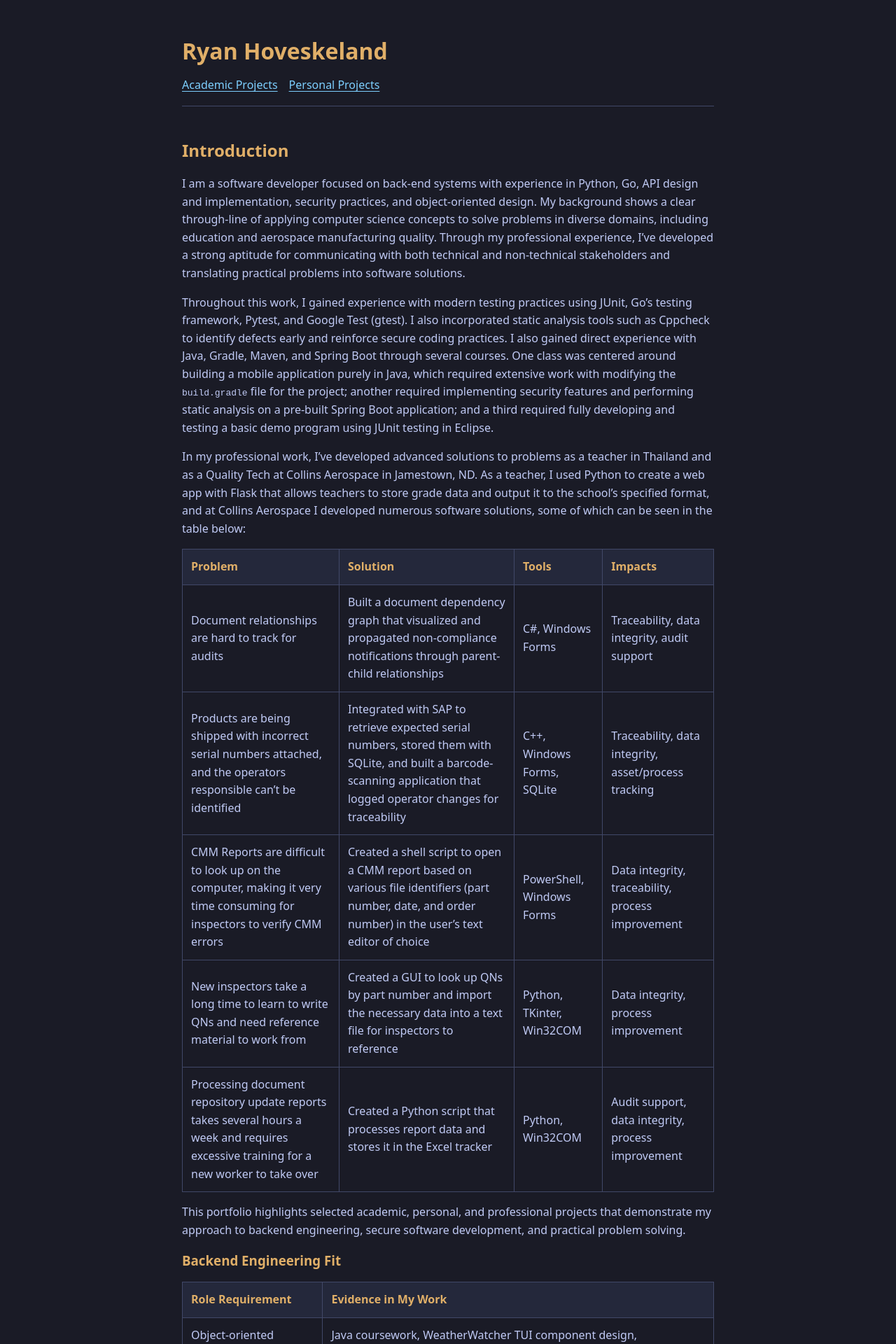
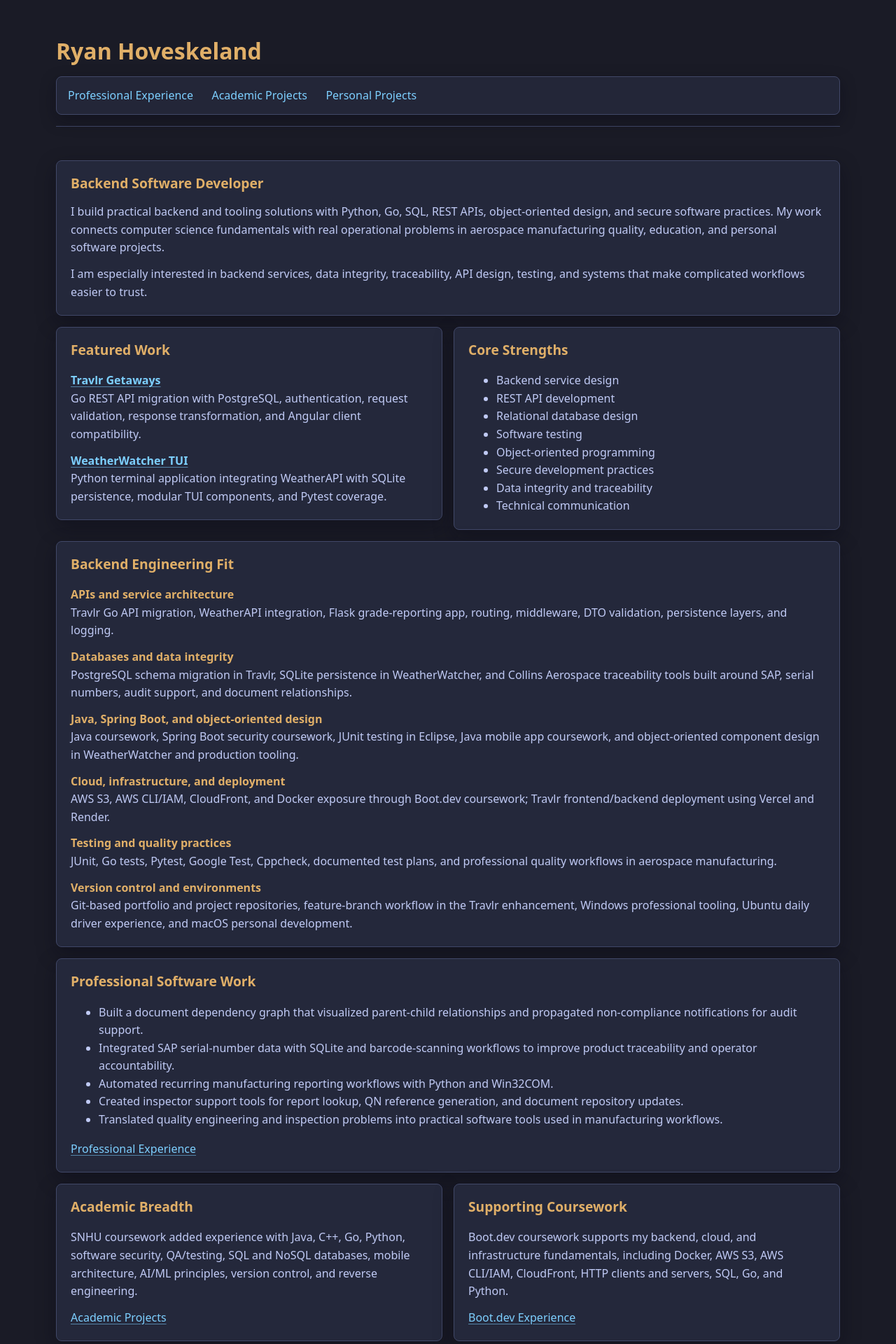
Before and after one commit to roxensox/roxensox.github.io, a Jekyll site: the page built from index.md, in a window 1280 px wide. Shown: the top 1920 px of the page at 70% size. Built offline with Jekyll 4.4.1, drawn with Linux system fonts in a browser that asks for light colours; some of the changed text lies outside the part shown.

Commit message:
Made lots of layout changes for UX

```diff
--- a/_data/navigation.yml
+++ b/_data/navigation.yml
@@ -1,5 +1,8 @@
 - title: Home
   url: /
+
+- title: Professional Experience
+  url: /professional-experience/
 
 - title: Academic Projects
   url: /academic-projects/
--- a/assets/css/style.css
+++ b/assets/css/style.css
@@ -57,9 +57,29 @@ body {
 	background: var(--page-bg);
 }
 
+body.theme-home {
+	max-width: 1120px;
+}
+
 header {
 	margin-bottom: 3rem;
 	border-bottom: 1px solid var(--border-color);
+}
+
+body:not(.theme-home) main {
+	padding: 1.5rem;
+	border: 1px solid var(--border-color);
+	border-radius: 8px;
+	background: var(--surface-color);
+	box-shadow: 0 10px 28px var(--shadow-color);
+}
+
+main > :first-child {
+	margin-top: 0;
+}
+
+main > :last-child {
+	margin-bottom: 0;
 }
 
 .site-heading {
@@ -126,6 +146,73 @@ hr {
 	border-top: 1px solid var(--border-color);
 }
 
+img {
+	display: block;
+	max-width: 100%;
+	height: auto;
+	margin: 1.5rem auto;
+	border: 1px solid var(--border-color);
+	border-radius: 6px;
+	background: var(--code-bg);
+}
+
+.home-grid {
+	display: grid;
+	grid-template-columns: repeat(2, minmax(0, 1fr));
+	gap: 1rem;
+	align-items: start;
+}
+
+.home-card {
+	min-width: 0;
+	padding: 1.25rem;
+	overflow-x: auto;
+	border: 1px solid var(--border-color);
+	border-radius: 8px;
+	background: var(--surface-color);
+	box-shadow: 0 10px 28px var(--shadow-color);
+}
+
+.home-card--intro,
+.home-card--wide {
+	grid-column: 1 / -1;
+}
+
+.home-card > :first-child {
+	margin-top: 0;
+}
+
+.home-card > :last-child {
+	margin-bottom: 0;
+}
+
+.home-card h2,
+.home-card h3 {
+	font-size: 1.2rem;
+}
+
+.home-card p {
+	margin: 0.75rem 0;
+}
+
+.home-card strong {
+	color: var(--heading-color);
+}
+
+.home-card table {
+	font-size: 0.94rem;
+}
+
+.home-card--wide table {
+	min-width: 680px;
+}
+
+.home-card th,
+.home-card td {
+	padding: 0.6rem;
+	vertical-align: top;
+}
+
 /* Code block formatting */
 .highlighter-rouge {
 	max-width: 100%;
@@ -161,17 +248,30 @@ pre code {
 .site-nav {
 	display: flex;
 	align-items: center;
-	gap: 1rem;
+	gap: 0.35rem;
 	margin: 1rem 0;
+	padding: 0.35rem;
 	flex-wrap: wrap;
+	border: 1px solid var(--border-color);
+	border-radius: 8px;
+	background: color-mix(in srgb, var(--surface-color) 88%, var(--page-bg));
+	box-shadow: 0 8px 22px var(--shadow-color);
 }
 
 .site-nav a,
 .nav-dropdown summary {
+	display: inline-flex;
+	align-items: center;
+	min-height: 2rem;
+	padding: 0.3rem 0.65rem;
+	border-radius: 6px;
 	color: var(--link-color);
 	cursor: pointer;
 	font: inherit;
-	text-decoration: underline;
+	text-decoration: none;
+	transition:
+		background 0.15s ease,
+		color 0.15s ease;
 }
 
 .nav-dropdown {
@@ -187,28 +287,36 @@ pre code {
 }
 
 .nav-dropdown summary::after {
-	content: " ▾";
+	content: "▾";
+	margin-left: 0.35rem;
+	color: var(--muted-text);
+	font-size: 0.78em;
 }
 
 .nav-dropdown[open] summary::after {
-	content: " ▴";
+	content: "▴";
+}
+
+.nav-dropdown--context > summary {
+	color: var(--heading-color);
 }
 
 .nav-dropdown__menu {
 	position: absolute;
-	top: 100%;
+	top: calc(100% + 0.35rem);
 	left: 0;
 	z-index: 10;
 	min-width: 14rem;
-	padding: 0.5rem;
+	padding: 0.35rem;
 	border: 1px solid var(--border-color);
-	border-radius: 6px;
+	border-radius: 8px;
 	background: var(--surface-color);
 	box-shadow: 0 12px 30px var(--shadow-color);
 }
 
 .nav-dropdown__menu a {
 	display: block;
+	min-height: auto;
 	padding: 0.45rem 0.6rem;
 	text-decoration: none;
 }
@@ -238,14 +346,18 @@ pre code {
 .nav-dropdown__menu a:focus,
 .nav-dropdown__nested summary:hover,
 .nav-dropdown__nested summary:focus {
+	color: var(--link-hover);
 	background: var(--surface-hover);
 }
 
 .site-nav a:hover,
 .site-nav a:focus,
 .nav-dropdown summary:hover,
-.nav-dropdown summary:focus {
+.nav-dropdown summary:focus,
+.nav-dropdown[open] > summary {
 	color: var(--link-hover);
+	background: var(--surface-hover);
+	outline: none;
 }
 
 /* Tooltip formatting */
@@ -297,3 +409,13 @@ pre code {
 	border: 0;
 	border-radius: 6px;
 }
+
+@media (max-width: 760px) {
+	body {
+		padding: 1.25rem;
+	}
+
+	.home-grid {
+		grid-template-columns: 1fr;
+	}
+}
--- a/index.md
+++ b/index.md
@@ -4,56 +4,87 @@ title: Home
 permalink: /
 ---
 
-## Introduction
+<div class="home-grid" markdown="1">
 
-I am a software developer focused on back-end systems with experience in Python, Go, API design and implementation, security practices, and object-oriented design. My background shows a clear through-line of applying computer science concepts to solve problems in diverse domains, including education and aerospace manufacturing quality. Through my professional experience, I've developed a strong aptitude for communicating with both technical and non-technical stakeholders and translating practical problems into software solutions.
+<section class="home-card home-card--intro" markdown="1">
+## Backend Software Developer
 
-Throughout this work, I gained experience with modern testing practices using JUnit, Go's testing framework, Pytest, and Google Test (gtest). I also incorporated static analysis tools such as Cppcheck to identify defects early and reinforce secure coding practices. I also gained direct experience with Java, Gradle, Maven, and Spring Boot through several courses. One class was centered around building a mobile application purely in Java, which required extensive work with modifying the `build.gradle` file for the project; another required implementing security features and performing static analysis on a pre-built Spring Boot application; and a third required fully developing and testing a basic demo program using JUnit testing in Eclipse.
+I build practical backend and tooling solutions with Python, Go, SQL, REST APIs, object-oriented design, and secure software practices. My work connects computer science fundamentals with real operational problems in aerospace manufacturing quality, education, and personal software projects.
 
-In my professional work, I've developed advanced solutions to problems as a teacher in Thailand and as a Quality Tech at Collins Aerospace in Jamestown, ND. As a teacher, I used Python to create a web app with Flask that allows teachers to store grade data and output it to the school's specified format, and at Collins Aerospace I developed numerous software solutions, some of which can be seen in the table below:
+I am especially interested in backend services, data integrity, traceability, API design, testing, and systems that make complicated workflows easier to trust.
+</section>
 
-| Problem | Solution | Tools | Impacts |
-|-|-|-|-|
-| Document relationships are hard to track for audits | Built a document dependency graph that visualized and propagated non-compliance notifications through parent-child relationships | C#, Windows Forms | Traceability, data integrity, audit support |
-| Products are being shipped with incorrect serial numbers attached, and the operators responsible can't be identified | Integrated with SAP to retrieve expected serial numbers, stored them with SQLite, and built a barcode-scanning application that logged operator changes for traceability | C++, Windows Forms, SQLite | Traceability, data integrity, asset/process tracking |
-| CMM Reports are difficult to look up on the computer, making it very time consuming for inspectors to verify CMM errors | Created a shell script to open a CMM report based on various file identifiers (part number, date, and order number) in the user's text editor of choice | PowerShell, Windows Forms | Data integrity, traceability, process improvement |
-| New inspectors take a long time to learn to write QNs and need reference material to work from | Created a GUI to look up QNs by part number and import the necessary data into a text file for inspectors to reference | Python, TKinter, Win32COM | Data integrity, process improvement |
-| Processing document repository update reports takes several hours a week and requires excessive training for a new worker to take over | Created a Python script that processes report data and stores it in the Excel tracker | Python, Win32COM | Audit support, data integrity, process improvement |
+<section class="home-card" markdown="1">
+### Featured Work
 
+**[Travlr Getaways]({{ '/academic-projects/travlr/' | relative_url }})**
+Go REST API migration with PostgreSQL, authentication, request validation, response transformation, and Angular client compatibility.
 
-This portfolio highlights selected academic, personal, and professional projects that demonstrate my approach to backend engineering, secure software development, and practical problem solving.
+**[WeatherWatcher TUI]({{ '/personal-projects/weather-watcher/' | relative_url }})**
+Python terminal application integrating WeatherAPI with SQLite persistence, modular TUI components, and Pytest coverage.
+</section>
 
+<section class="home-card" markdown="1">
+### Core Strengths
+
+- Backend service design
+- REST API development
+- Relational database design
+- Software testing
+- Object-oriented programming
+- Secure development practices
+- Data integrity and traceability
+- Technical communication
+</section>
+
+<section class="home-card home-card--wide" markdown="1">
 ### Backend Engineering Fit
 
+**APIs and service architecture**
+Travlr Go API migration, WeatherAPI integration, Flask grade-reporting app, routing, middleware, DTO validation, persistence layers, and logging.
 
-| Role Requirement | Evidence in My Work |
-|-|-|
-| Object-oriented programming | Java coursework, WeatherWatcher TUI component design, C#/C++/Python production tools |
-| REST APIs and web services | Travlr Go API migration, WeatherAPI integration, Flask grade-reporting app |
-| Relational databases and SQL | PostgreSQL schema migration in Travlr, SQLite persistence in WeatherWatcher and Collins traceability tools |
-| Backend service architecture | Go backend redesign with routing, middleware, DTO validation, persistence layers, and logging |
-| Java / Spring Boot exposure | Spring Boot security coursework, Java mobile app coursework, JUnit testing in Eclipse |
-| Cloud and infrastructure exposure | AWS S3, AWS CLI/IAM, CloudFront, and Docker exposure through Boot.dev coursework; deployed Travlr frontend/backend using Vercel and Render |
-| Testing and quality practices | JUnit, Go tests, Pytest, Google Test, Cppcheck, documented test plans |
-| Version control and workflows | Git-based portfolio and project repositories, feature-branch workflow in Travlr enhancement |
-| Linux and Windows environments | Windows professional tooling, Ubuntu daily driver experience, macOS personal development environment |
-| Data integrity and traceability | Collins Aerospace SAP/barcode/SQLite tool, document dependency graph, audit-support automation |
-| Communication and collaboration | Quality engineering stakeholder tools, teaching background, technical narratives and code review presentation |
+**Databases and data integrity**
+PostgreSQL schema migration in Travlr, SQLite persistence in WeatherWatcher, and Collins Aerospace traceability tools built around SAP, serial numbers, audit support, and document relationships.
 
-### Featured Work
+**Java, Spring Boot, and object-oriented design**
+Java coursework, Spring Boot security coursework, JUnit testing in Eclipse, Java mobile app coursework, and object-oriented component design in WeatherWatcher and production tooling.
 
-- [Travlr Getaways]({{ '/academic-projects/travlr/' | relative_url }})
-- [WeatherWatcher TUI]({{ '/personal-projects/weather-watcher/' | relative_url }})
+**Cloud, infrastructure, and deployment**
+AWS S3, AWS CLI/IAM, CloudFront, and Docker exposure through Boot.dev coursework; Travlr frontend/backend deployment using Vercel and Render.
 
-### Focus Areas
+**Testing and quality practices**
+JUnit, Go tests, Pytest, Google Test, Cppcheck, documented test plans, and professional quality workflows in aerospace manufacturing.
 
-- Backend Systems
-- Database Design
-- Software Security
-- Software Testing
-- Object-Oriented Programming
-- API Development
+**Version control and environments**
+Git-based portfolio and project repositories, feature-branch workflow in the Travlr enhancement, Windows professional tooling, Ubuntu daily driver experience, and macOS personal development.
+</section>
 
+<section class="home-card home-card--wide" markdown="1">
+### Professional Software Work
+
+- Built a document dependency graph that visualized parent-child relationships and propagated non-compliance notifications for audit support.
+- Integrated SAP serial-number data with SQLite and barcode-scanning workflows to improve product traceability and operator accountability.
+- Automated recurring manufacturing reporting workflows with Python and Win32COM.
+- Created inspector support tools for report lookup, QN reference generation, and document repository updates.
+- Translated quality engineering and inspection problems into practical software tools used in manufacturing workflows.
+
+[Professional Experience]({{ '/professional-experience/' | relative_url }})
+</section>
+
+<section class="home-card" markdown="1">
+### Academic Breadth
+
+SNHU coursework added experience with Java, C++, Go, Python, software security, QA/testing, SQL and NoSQL databases, mobile architecture, AI/ML principles, version control, and reverse engineering.
+
+[Academic Projects]({{ '/academic-projects/' | relative_url }})
+</section>
+
+<section class="home-card" markdown="1">
 ### Supporting Coursework
 
-- [Boot.dev Coursework]({{ '/bootdev-experience/' | relative_url }})
+Boot.dev coursework supports my backend, cloud, and infrastructure fundamentals, including Docker, AWS S3, AWS CLI/IAM, CloudFront, HTTP clients and servers, SQL, Go, and Python.
+
+[Boot.dev Experience]({{ '/bootdev-experience/' | relative_url }})
+</section>
+
+</div>
--- /dev/null
+++ b/professional-experience/index.md
@@ -0,0 +1,27 @@
+---
+layout: default
+title: Professional Experience
+permalink: /professional-experience/
+---
+
+## Professional Experience
+
+My professional software work has focused on practical internal tools for aerospace manufacturing quality, audit support, traceability, and reporting automation. These projects were built around real operational workflows, often requiring collaboration with inspectors, quality technicians, engineers, and other stakeholders.
+
+### Collins Aerospace
+
+At Collins Aerospace, I developed tools that helped manufacturing and quality teams reduce manual effort, improve data integrity, and make process information easier to retrieve and trust.
+
+| Problem | Solution | Tools | Impacts |
+|-|-|-|-|
+| Document relationships are hard to track for audits | Built a document dependency graph that visualized and propagated non-compliance notifications through parent-child relationships | C#, Windows Forms | Traceability, data integrity, audit support |
+| Products are being shipped with incorrect serial numbers attached, and the operators responsible can't be identified | Integrated with SAP to retrieve expected serial numbers, stored them with SQLite, and built a barcode-scanning application that logged operator changes for traceability | C++, Windows Forms, SQLite | Traceability, data integrity, asset/process tracking |
+| CMM reports are difficult to look up on the computer, making it time-consuming for inspectors to verify CMM errors | Created a shell script to open a CMM report based on various file identifiers in the user's text editor of choice | PowerShell, Windows Forms | Data integrity, traceability, process improvement |
+| New inspectors take a long time to learn to write QNs and need reference material to work from | Created a GUI to look up QNs by part number and import the necessary data into a text file for inspectors to reference | Python, Tkinter, Win32COM | Data integrity, process improvement |
+| Processing document repository update reports takes several hours a week and requires excessive training for a new worker to take over | Created a Python script that processes report data and stores it in the Excel tracker | Python, Win32COM | Audit support, data integrity, process improvement |
+
+### Earlier Professional Work
+
+Before moving into aerospace manufacturing, I worked as an English for Science, Math, and Technology instructor at Khon Kaen Wittayayon School in Thailand. While there, I developed a Flask web application for recording student grades and exporting data into the school's required reporting format.
+
+I also worked at Boeing in an aircraft manufacturing role focused on process adherence, documentation accuracy, and quality standards. That experience strengthened my understanding of regulated manufacturing environments and the importance of reliable process data.
```
